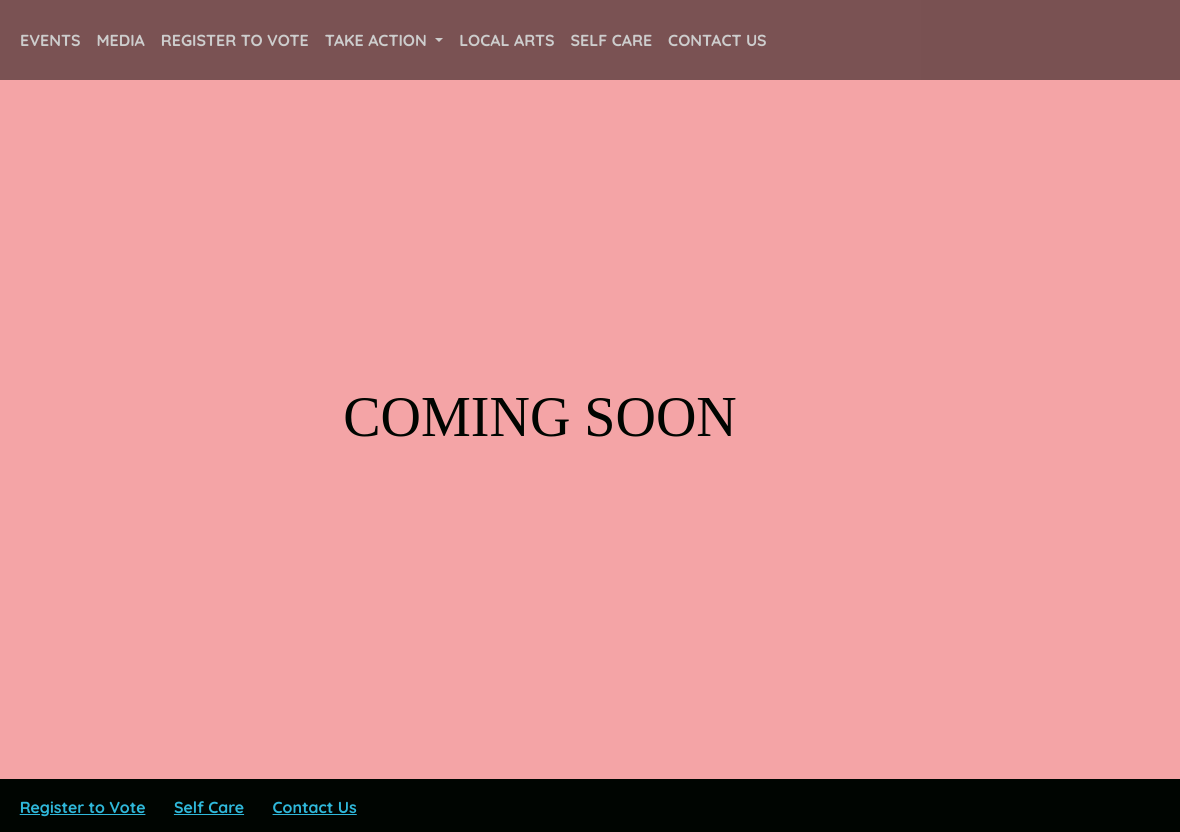
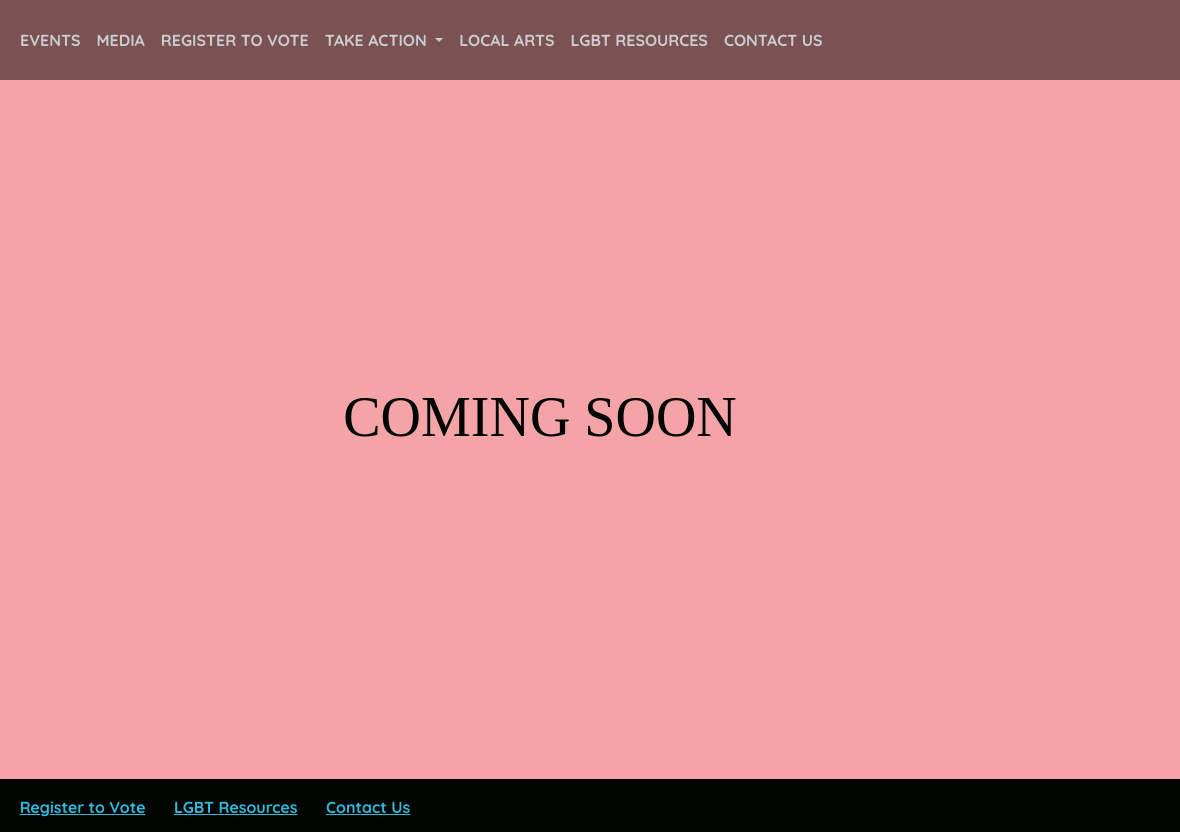
Before and after one commit to listenla/listenla.github.io, a plain HTML site: page vote/index.html in a window 1280 px wide. Shown: the top 832 px of the page, 100-1280 px from the left. Drawn offline with Linux system fonts and the light colour scheme; a web font is replaced by a local one.

Commit message:
nav changes/image changes

```diff
--- a/vote/index.html
+++ b/vote/index.html
@@ -73,7 +73,7 @@
           <a class="nav-link" href="../local-arts">Local Arts</a>
         </li>
         <li class="nav-item">
-          <a class="nav-link" href="../self-care">Self Care</a>
+          <a class="nav-link" href="../lgbt-resources">LGBT Resources</a>
         </li>
         <li class="nav-item">
           <a class="nav-link" href="../contact">Contact Us</a>
@@ -108,7 +108,7 @@
             <a href="../vote">Register to Vote</a>
           </li>
           <li class="middle-li">
-            <a href="../self-care">Self Care</a>
+            <a href="../lgbt-resources">LGBT Resources</a>
           </li>
           <li class="right-li">
             <a href="../contact">Contact Us</a>
```
Also changed, not shown: contact/index.html (+2 -2 lines), events/index.html (+2 -2 lines), index.html (+2 -4 lines), legislation/index.html (+2 -2 lines), lgbt-resources/index.html (renamed from self-care/index.html, +2 -2 lines), local-arts/index.html (+2 -2 lines), local-elections/index.html (+2 -2 lines), media/index.html (+2 -2 lines), 1 other file.
